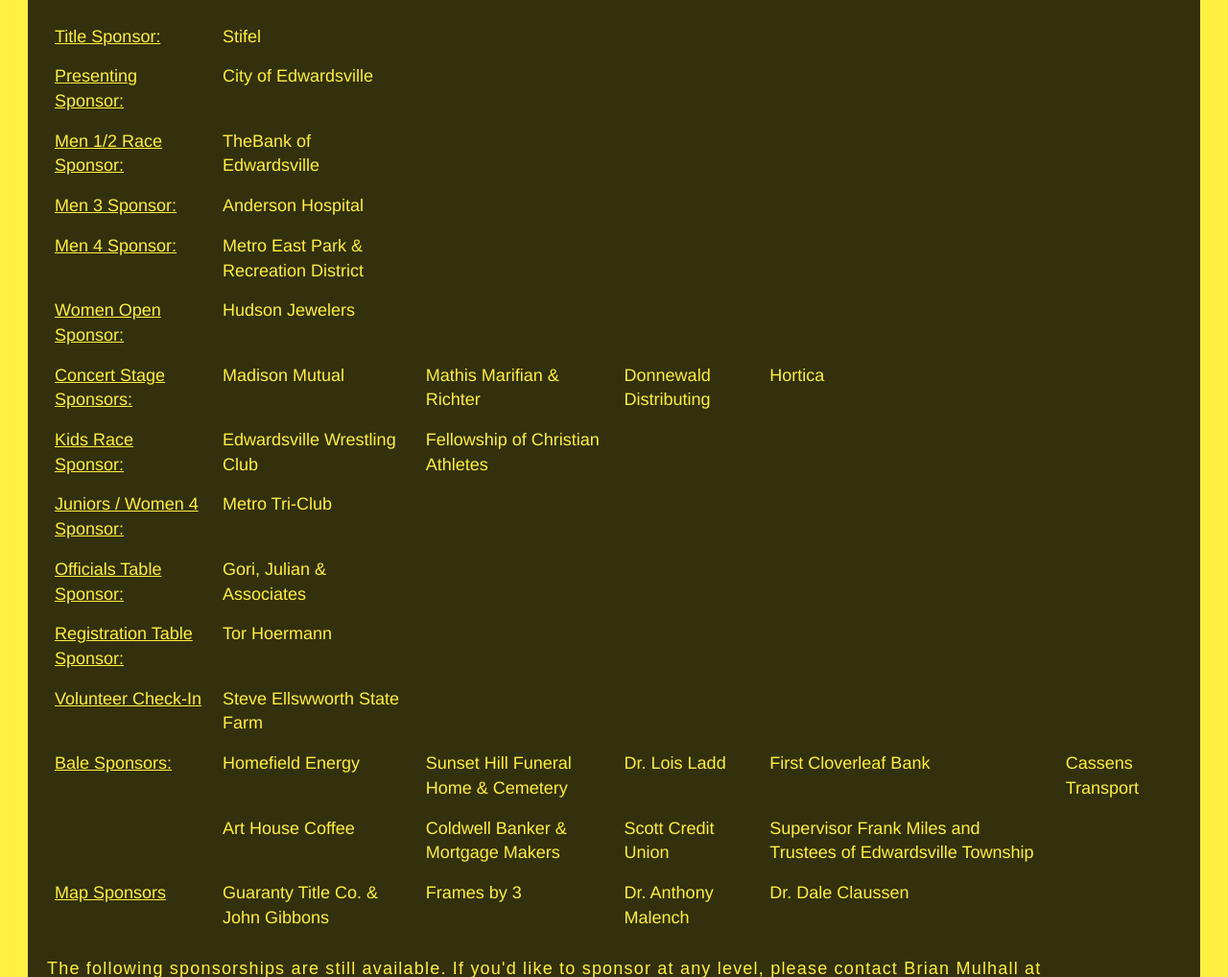
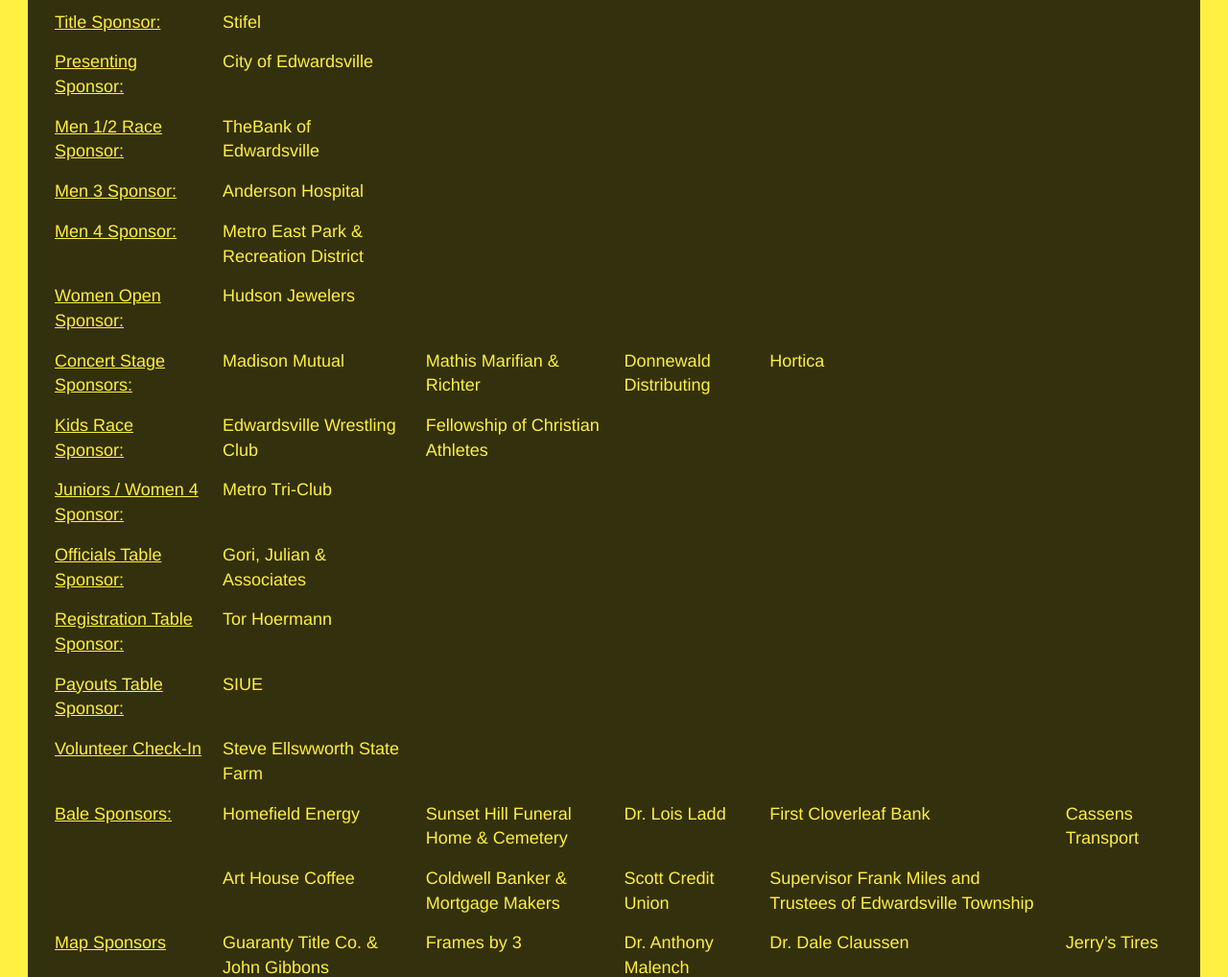
Before and after one commit to eriksalts/criterium-2014, a plain HTML site: page index.html in a window 1280 px wide. Shown: the part 6834-7852 px from the top of the page at 96% size. Drawn offline with nearby package versions, Linux system fonts and the light colour scheme.

Commit message:
changed schedule and updated sponsor or two

```diff
--- a/index.html
+++ b/index.html
@@ -206,7 +206,6 @@
 			<div class="row">
                 <div class="col-lg-12">
                     <div class="leaf icon-background">
-
                         <div class='sprite schedule-section'></div>
                         <p id="schedule-text" class="section-icon-text">SCHEDULE</p>
                     </div>
@@ -215,7 +214,7 @@
 			<div class="row panel">
 				<a name="schedule"></a>
                 <h4><strong>Schedule</strong></h4>
-                    <img class="img-responsive" src="images/CriteriumSchedule2014.png" style="margin-left: auto; margin-right: auto;">
+                    <img class="img-responsive" src="images/race-schedule2.png" style="margin-left: auto; margin-right: auto;">
 				<table class="table">
 					<tr>
 						<th class="title" colspan="2">Schedule of Events</th>
@@ -337,6 +336,10 @@
                         <td>Tor Hoermann</td>
                     </tr>
                     <tr>
+                        <td><u>Payouts Table Sponsor: </u></td>
+                        <td>SIUE</td>
+                    </tr>
+                    <tr>
                         <td><u>Volunteer Check-In</u></td>
                         <td>Steve Ellswworth State Farm</td>
                     </tr>
@@ -361,6 +364,7 @@
                         <td>Frames by 3</td>
                         <td>Dr. Anthony Malench</td>
                         <td>Dr. Dale Claussen</td>
+                        <td>Jerry’s Tires</td>
                     </tr>
                 </table>
                 <br>
```
Also changed, not shown: images/race-schedule2.png (added), 1 other file.
